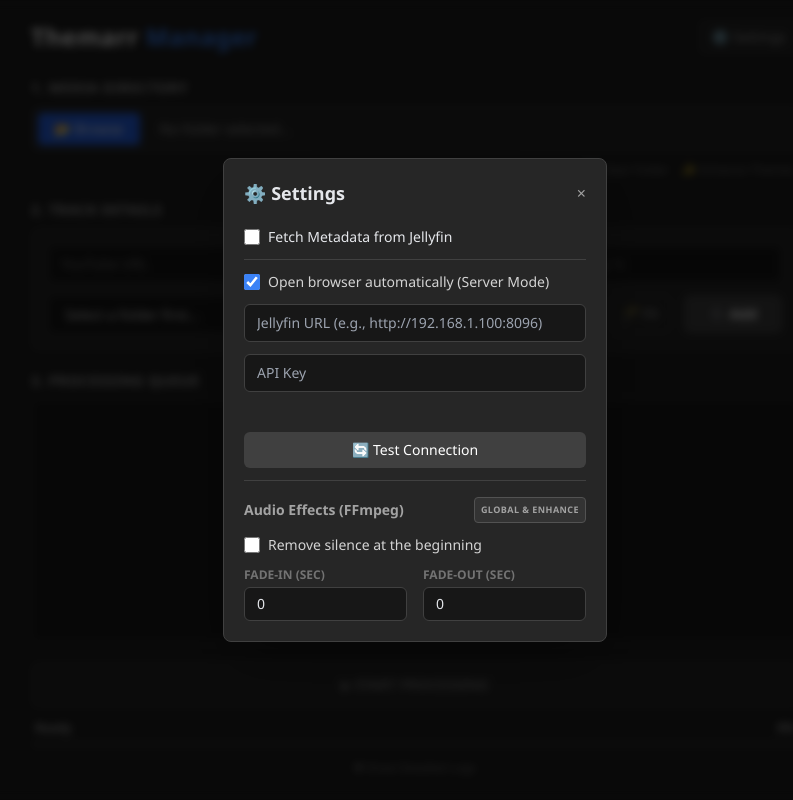
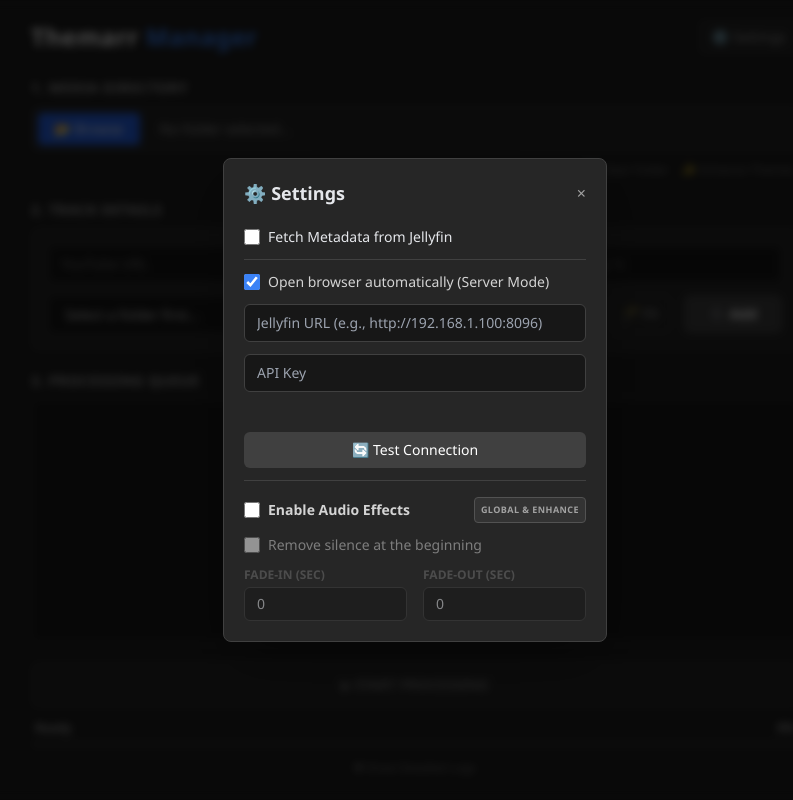
Before and after one commit to PedroRomeu/Themarr, a Flask app: page / in a window 1280 px wide, after a click on "⚙️ Settings". Shown: the whole page, without its empty margins (225-1018 px from the left). Run offline with Flask 3, Linux system fonts and the light colour scheme; data that the repository does not hold is empty; parts of the project's set-up code (start-up, migrations or seed data) failed here and were passed over; some libraries are stand-ins or nearby versions.

Commit message:
feat(audio): decouple audio effects from volume normalization
- Add standalone "Apply Audio Effects" checkbox to the Enhance modal.
- Update FFmpeg filter chain to allow fades and silence removal independently of LUFS normalization.
- Ensure safe fallback filters during conditional audio processing.
- Improve UX by giving users granular control over local batch processing without forcing volume changes.

```diff
--- a/main.py
+++ b/main.py
@@ -77,7 +77,12 @@ def load_config():
         "jelly_url": "",
         "jelly_api": "",
         "open_browser": True,
-        "audio_fx": {}
+        "audio_fx": {
+            "enabled": False,
+            "remove_silence": False,
+            "fade_in": 0,
+            "fade_out": 0
+        }
     }
 
     if os.path.exists(CONFIG_FILE):
@@ -102,32 +107,38 @@ def save_config(data):
 # ==========================================
 # CORE UTILITIES (FFMPEG & FILE MANAGEMENT)
 # ==========================================
-def build_audio_filter_chain(input_file, target_lufs, audio_effects):
-    """Constrói a corrente de filtros do FFmpeg baseada nas escolhas do usuário"""
+def build_audio_filter_chain(input_file, target_lufs, audio_effects, normalize_enabled=True):
+    """Builds the FFmpeg filter chain based on user choices"""
     if audio_effects is None:
         audio_effects = {}
 
     filters = []
 
-    if audio_effects.get("remove_silence"):
-        filters.append("silenceremove=start_periods=1:start_threshold=-50dB")
+    if audio_effects.get("enabled", False):
 
-    if audio_effects.get("fade_in", 0) > 0:
-        duration_in = audio_effects.get("fade_in")
-        filters.append(f"afade=t=in:st=0:d={duration_in}")
+        if audio_effects.get("remove_silence"):
+            filters.append("silenceremove=start_periods=1:start_threshold=-50dB")
 
-    if audio_effects.get("fade_out", 0) > 0:
-        try:
-            audio = MP3(input_file)
-            total_time = audio.info.length
-            duration_out = audio_effects.get("fade_out")
+        if audio_effects.get("fade_in", 0) > 0:
+            duration_in = audio_effects.get("fade_in")
+            filters.append(f"afade=t=in:st=0:d={duration_in}")
 
-            start_time = max(0, total_time - duration_out)
-            filters.append(f"afade=t=out:st={start_time}:d={duration_out}")
-        except Exception as e:
-            print(f"[AUDIO] ⚠️ Aviso: Não foi possível aplicar o Fade Out (Falha ao ler duração): {e}")
+        if audio_effects.get("fade_out", 0) > 0:
+            try:
+                audio = MP3(input_file)
+                total_time = audio.info.length
+                duration_out = audio_effects.get("fade_out")
 
-    filters.append(f"loudnorm=I={target_lufs}:LRA=11:TP=-1.0")
+                start_time = max(0, total_time - duration_out)
+                filters.append(f"afade=t=out:st={start_time}:d={duration_out}")
+            except Exception as e:
+                print(f"[AUDIO] ⚠️ Warning: Could not apply Fade Out (Failed to read duration): {e}")
+
+    if normalize_enabled:
+        filters.append(f"loudnorm=I={target_lufs}:LRA=11:TP=-1.0")
+
+    if not filters:
+        filters.append("anull")
 
     return ",".join(filters)
 
@@ -151,11 +162,11 @@ def normalize_and_save(input_file, full_output_path, target_lufs, audio_effects=
     print("[AUDIO] ✨ Success! File is treated and ready.")
 
 
-def normalize_audio_ffmpeg(mp3_path, target_lufs, audio_effects=None):
-    """Versão de tratamento para arquivos locais (Batch Mode / Enhance)"""
+def normalize_audio_ffmpeg(mp3_path, target_lufs, audio_effects=None, normalize_enabled=True):
+    """Processing version for local files (Batch Mode / Enhance)"""
     temp_file = mp3_path + ".temp.mp3"
 
-    filter_chain = build_audio_filter_chain(mp3_path, target_lufs, audio_effects)
+    filter_chain = build_audio_filter_chain(mp3_path, target_lufs, audio_effects, normalize_enabled)
 
     command = [
         FFMPEG_PATH, "-hide_banner", "-loglevel", "error", "-y",
@@ -211,30 +222,24 @@ def generate_destination_path(anime_folder, theme_type, custom_name, season_fold
         theme_music_folder = os.path.join(anime_folder, 'theme-music')
         loose_theme_file = os.path.join(anime_folder, 'theme.mp3')
 
-        # CASO 1: É múltiplo na fila de agora OU a pasta 'theme-music' já existe no disco
         if multiple_main or os.path.isdir(theme_music_folder):
             final_folder = theme_music_folder
             final_file = os.path.join(final_folder, custom_name)
 
-        # CASO 2: A pasta não existe, mas existe um ficheiro 'theme.mp3' solto de um download anterior
         elif os.path.exists(loose_theme_file):
             os.makedirs(theme_music_folder, exist_ok=True)
-            # Arrasta o ficheiro solto antigo para a nova pasta 'theme-music'
             shutil.move(loose_theme_file, os.path.join(theme_music_folder, 'theme.mp3'))
             print("[SYSTEM] Migrated existing 'theme.mp3' to 'theme-music' folder to support multiple themes.")
 
-            # Configura a nova música para ir para a pasta criada
             final_folder = theme_music_folder
             final_file = os.path.join(final_folder, custom_name)
 
-        # CASO 3: É a primeira vez (sem pasta e sem ficheiro solto) e só há uma música na fila
         else:
             final_folder = anime_folder
             final_file = os.path.join(final_folder, 'theme.mp3')
     else:
         raise ValueError("Theme type must be 'main' or 'season'.")
 
-    # Garante que a pasta final (qualquer que seja a decisão acima) seja criada
     os.makedirs(final_folder, exist_ok=True)
     return final_file
 
@@ -665,7 +670,7 @@ class Api:
                 if options.get("organize", True):
                     self._auto_organize_single_season(anime_folder)
 
-                if not options.get("normalize", True) and not options.get("metadata", True):
+                if not options.get("normalize", True) and not options.get("metadata", True) and not options.get("audio_fx", False):
                     continue
 
                 mp3s_in_folder = []
@@ -681,10 +686,16 @@ class Api:
 
                 print(f"\n[ENHANCE] ✨ Enhancing audio in folder: {anime_name}")
 
+                normalize_active = options.get("normalize", True)
+                fx_active = options.get("audio_fx", False)
+
                 for mp3 in mp3s_in_folder:
-                    if options.get("normalize", True):
-                        print(f"[ENHANCE] 🎚️ Normalizing: {os.path.basename(mp3)}")
-                        if normalize_audio_ffmpeg(mp3, target_lufs, audio_effects):
+                    if normalize_active or fx_active:
+                        print(f"[ENHANCE] 🎚️ Processing Audio: {os.path.basename(mp3)}")
+
+                        effs = audio_effects if fx_active else {}
+
+                        if normalize_audio_ffmpeg(mp3, target_lufs, effs, normalize_enabled=normalize_active):
                             affected_files += 1
                     else:
                         affected_files += 1
--- a/templates/index.html
+++ b/templates/index.html
@@ -81,7 +81,13 @@
                 </div>
 
                 <div id="trackFxDrawer" class="hidden mt-2 p-2.5 bg-neutral-800/40 border border-neutral-700/50 rounded-md transition-all">
-                    <div class="flex items-center justify-between gap-4">
+
+                    <label class="flex items-center gap-2 cursor-pointer mb-2 pb-2 border-b border-neutral-700/50 group">
+                        <input type="checkbox" id="trackFxEnable" onchange="toggleFxState('trackFxEnable', 'trackFxContainer')" class="w-3.5 h-3.5 accent-blue-500 rounded bg-neutral-900 border-neutral-700">
+                        <span class="text-xs font-semibold text-neutral-300 group-hover:text-white transition-colors">Apply Custom FX for this track</span>
+                    </label>
+
+                    <div id="trackFxContainer" class="flex items-center justify-between gap-4 opacity-50 pointer-events-none transition-opacity duration-200">
                         <label class="flex items-center gap-2 cursor-pointer">
                             <input type="checkbox" id="trackRemoveSilence" class="w-3.5 h-3.5 accent-blue-500 rounded bg-neutral-900 border-neutral-700">
                             <span class="text-xs font-medium text-neutral-400">Remove Silence</span>
@@ -90,11 +96,11 @@
                         <div class="flex gap-4">
                             <div class="flex items-center gap-2">
                                 <label class="text-[10px] font-bold text-neutral-500 uppercase">Fade-In</label>
-                                <input type="number" id="trackFadeIn" placeholder="Auto" min="0" max="10" class="w-14 bg-neutral-900 border border-neutral-700 rounded px-2 py-1 text-xs focus:outline-none focus:border-blue-500 text-center text-white placeholder-neutral-600">
+                                <input type="number" id="trackFadeIn" placeholder="0" min="0" max="10" class="w-14 bg-neutral-900 border border-neutral-700 rounded px-2 py-1 text-xs focus:outline-none focus:border-blue-500 text-center text-white placeholder-neutral-600">
                             </div>
                             <div class="flex items-center gap-2">
                                 <label class="text-[10px] font-bold text-neutral-500 uppercase">Fade-Out</label>
-                                <input type="number" id="trackFadeOut" placeholder="Auto" min="0" max="10" class="w-14 bg-neutral-900 border border-neutral-700 rounded px-2 py-1 text-xs focus:outline-none focus:border-blue-500 text-center text-white placeholder-neutral-600">
+                                <input type="number" id="trackFadeOut" placeholder="0" min="0" max="10" class="w-14 bg-neutral-900 border border-neutral-700 rounded px-2 py-1 text-xs focus:outline-none focus:border-blue-500 text-center text-white placeholder-neutral-600">
                             </div>
                         </div>
                     </div>
@@ -158,11 +164,15 @@ System ready. Awaiting tasks...
                 <p id="testMsg" class="text-sm font-bold text-center mt-2 hidden transition-opacity"></p>
 
                 <div class="mt-2 pt-4 border-t border-neutral-700">
-                    <h3 class="text-sm font-semibold text-neutral-400 mb-3 flex items-center justify-between">
-                        Audio Effects (FFmpeg)
+                    <label class="flex items-center gap-2 cursor-pointer mb-3 justify-between group">
+                        <div class="flex items-center gap-2">
+                            <input type="checkbox" id="globalFxEnable" onchange="toggleFxState('globalFxEnable', 'globalFxContainer'); saveAutoSettings()" class="w-4 h-4 accent-blue-500 rounded bg-neutral-900 border-neutral-700">
+                            <span class="text-sm font-semibold text-neutral-300 group-hover:text-white transition-colors">Enable Audio Effects</span>
+                        </div>
                         <span class="text-[9px] bg-neutral-700/50 text-neutral-400 px-1.5 py-0.5 rounded uppercase tracking-wider font-bold border border-neutral-600">Global & Enhance</span>
-                    </h3>
+                    </label>
 
+                    <div id="globalFxContainer" class="opacity-50 pointer-events-none transition-opacity duration-200">
                         <label class="flex items-center gap-2 cursor-pointer mb-3">
                             <input type="checkbox" id="removeSilenceCheck" class="w-4 h-4 accent-blue-500 rounded bg-neutral-900 border-neutral-700" onchange="saveAutoSettings()">
                             <span class="text-sm font-medium text-neutral-300">Remove silence at the beginning</span>
@@ -176,6 +186,7 @@ System ready. Awaiting tasks...
                             <div class="flex-1">
                                 <label class="block text-xs font-bold text-neutral-500 mb-1">FADE-OUT (SEC)</label>
                                 <input type="number" id="fadeOutInput" value="0" min="0" max="10" class="w-full bg-neutral-900 border border-neutral-700 rounded-md px-3 py-1.5 text-sm focus:outline-none focus:border-blue-500 transition-colors" onchange="saveAutoSettings()">
+                            </div>
                         </div>
                     </div>
                 </div>
@@ -228,6 +239,14 @@ System ready. Awaiting tasks...
                     <div>
                         <span class="block font-medium text-gray-200 group-hover:text-white transition">Normalize Audio</span>
                         <span class="block text-[11px] text-gray-400">Analyze and adjust volume to standard LUFS levels.</span>
+                    </div>
+                </label>
+
+                <label class="flex items-start gap-3 cursor-pointer p-2 hover:bg-[#383838] rounded-lg transition group">
+                    <input type="checkbox" id="chkAudioFx" class="mt-1 w-4 h-4 accent-blue-500 cursor-pointer">
+                    <div>
+                        <span class="block font-medium text-gray-200 group-hover:text-white transition">Apply Audio Effects</span>
+                        <span class="block text-[11px] text-gray-400">Apply Fades and Remove Silence (based on global settings).</span>
                     </div>
                 </label>
 
@@ -327,6 +346,16 @@ System ready. Awaiting tasks...
             drawer.classList.toggle('hidden');
         }
 
+        function toggleFxState(checkboxId, containerId) {
+            const isChecked = document.getElementById(checkboxId).checked;
+            const container = document.getElementById(containerId);
+            if (isChecked) {
+                container.classList.remove('opacity-50', 'pointer-events-none');
+            } else {
+                container.classList.add('opacity-50', 'pointer-events-none');
+            }
+        }
+
         function openDeleteModal() {
             const folder = document.getElementById('folderPath').innerText;
             if (folder === "No folder selected..." || folder.trim() === "") {
@@ -406,12 +435,12 @@ System ready. Awaiting tasks...
             closeEnhanceModal();
 
             const folder = document.getElementById('folderPath').innerText;
-            // CORREÇÃO CRÍTICA: Forçamos o valor do LUFS a ser um Número Inteiro
             const currentLufs = parseInt(document.getElementById('lufsInput').value) || -24;
             const batchMode = (scope === 'all');
 
             const options = {
                 normalize: document.getElementById('chkNormalize').checked,
+                audio_fx: document.getElementById('chkAudioFx').checked,
                 metadata: document.getElementById('chkMetadata').checked,
                 organize: document.getElementById('chkOrganize').checked
             };
@@ -590,6 +619,7 @@ System ready. Awaiting tasks...
 
             if (!fxDrawer.classList.contains('hidden')) {
                 customFx = {
+                    enabled: document.getElementById('trackFxEnable').checked,
                     remove_silence: document.getElementById('trackRemoveSilence').checked,
                     fade_in: parseInt(document.getElementById('trackFadeIn').value) || 0,
                     fade_out: parseInt(document.getElementById('trackFadeOut').value) || 0
@@ -608,6 +638,8 @@ System ready. Awaiting tasks...
             document.getElementById('linkInput').value = "";
             document.getElementById('nameInput').value = "";
 
+            document.getElementById('trackFxEnable').checked = false;
+            toggleFxState('trackFxEnable', 'trackFxContainer');
             document.getElementById('trackRemoveSilence').checked = false;
             document.getElementById('trackFadeIn').value = "";
             document.getElementById('trackFadeOut').value = "";
@@ -914,14 +946,17 @@ System ready. Awaiting tasks...
                     }
 
                     if (config.audio_fx) {
+                        document.getElementById('globalFxEnable').checked = config.audio_fx.enabled || false;
                         document.getElementById('removeSilenceCheck').checked = config.audio_fx.remove_silence || false;
                         document.getElementById('fadeInInput').value = config.audio_fx.fade_in || 0;
                         document.getElementById('fadeOutInput').value = config.audio_fx.fade_out || 0;
                     } else {
+                        document.getElementById('globalFxEnable').checked = false;
                         document.getElementById('removeSilenceCheck').checked = false;
                         document.getElementById('fadeInInput').value = 0;
                         document.getElementById('fadeOutInput').value = 0;
                     }
+                    toggleFxState('globalFxEnable', 'globalFxContainer');
                 }
             } catch (error) {
                 console.error("Error loading settings:", error);
@@ -940,6 +975,7 @@ System ready. Awaiting tasks...
                 jelly_api: document.getElementById('jellyApi').value,
                 open_browser: document.getElementById('openBrowserCheck').checked,
                 audio_fx: {
+                    enabled: document.getElementById('globalFxEnable').checked,
                     remove_silence: document.getElementById('removeSilenceCheck').checked,
                     fade_in: parseInt(document.getElementById('fadeInInput').value) || 0,
                     fade_out: parseInt(document.getElementById('fadeOutInput').value) || 0
```
Lines whose indentation alone changed are shown as unchanged.
